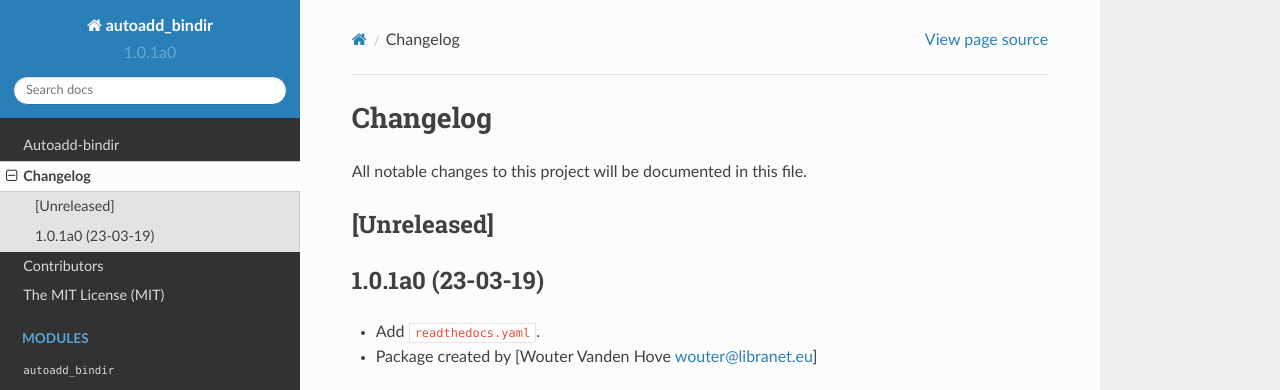
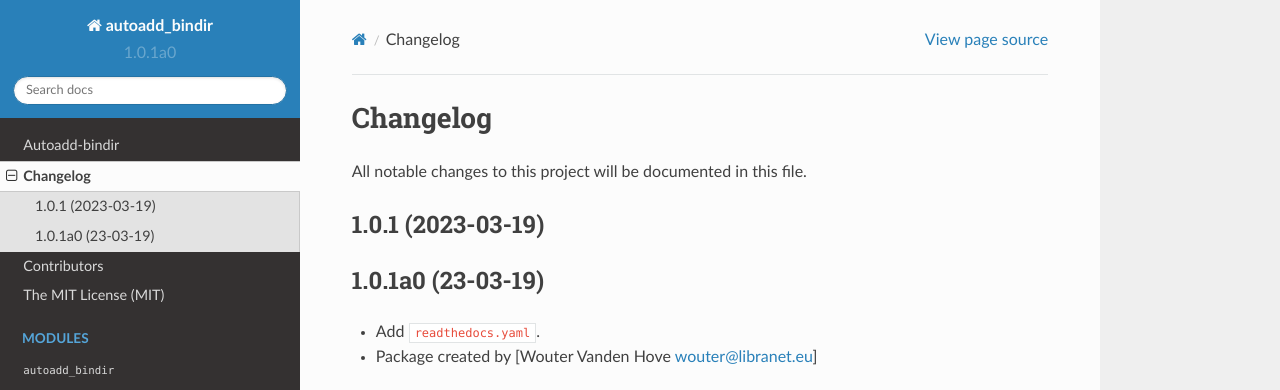
Before and after one commit to libranet/autoadd-bindir, a Sphinx documentation site: the page built from docs/changes.md, in a window 1280 px wide. Shown: the top 390 px of the page. Built offline with Sphinx 7.4.7 and the Read the Docs theme 2.0.0, drawn with Linux system fonts in a browser that asks for light colours.

Commit message:
Release autoadd-bindir 1.0.1

```diff
--- a/docs/changes.md
+++ b/docs/changes.md
@@ -2,7 +2,7 @@
 
 All notable changes to this project will be documented in this file.
 
-## [Unreleased]
+## 1.0.1 \(2023-03-19\)
 
 
 ## 1.0.1a0 (23-03-19)
--- a/pyproject.toml
+++ b/pyproject.toml
@@ -71,7 +71,7 @@ mypy_path = ["src"]
 
 [tool.poetry]
 name = "autoadd_bindir"
-version = "1.0.1a0" # version managed by poetry-dynamic-versioning
+version = "1.0.1" # version managed by poetry-dynamic-versioning
 description = "Automatically add bin-dir to PATH for every process in your virtualenv."
 readme = "docs/readme.md"
 authors = ["Wouter Vanden Hove <wouter@libranet.eu>"]
```
